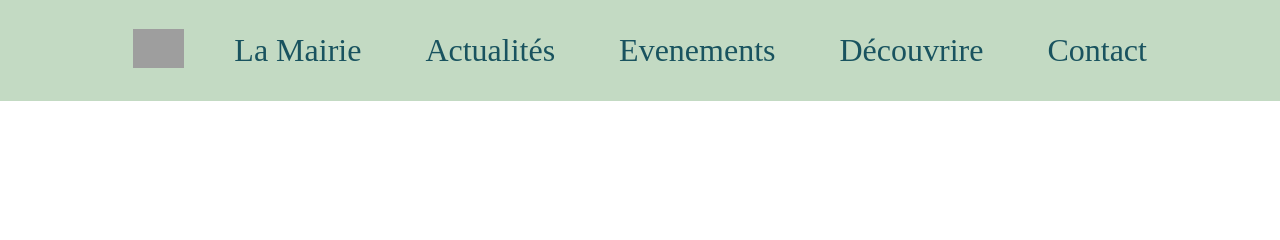
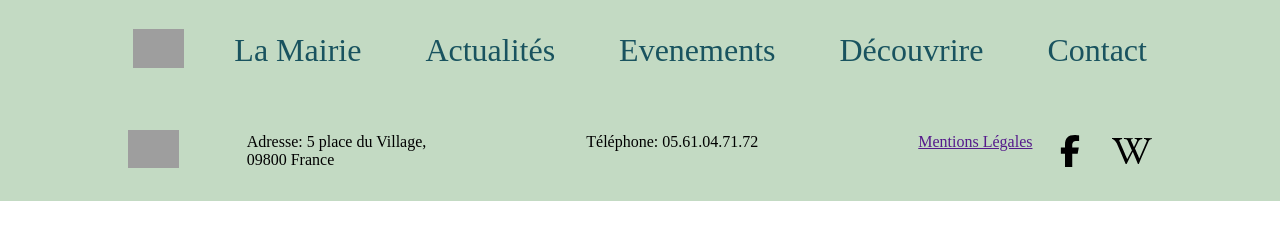
Before and after one commit to poutou89/Mairie-d-Aucazein, a website: page index.html in a window 1280 px wide. Drawn offline with Linux system fonts and the light colour scheme; grey boxes are pictures that could not be loaded; a web font is replaced by a local one.

Commit message:
ajout footer

```diff
--- a/assets/scss/layout/_footer.scss
+++ b/assets/scss/layout/_footer.scss
@@ -0,0 +1,24 @@
+@use "../abstract/variables" as vstyle;
+
+footer {
+    background-color: vstyle.$bg-color;
+    .container {
+        display: flex;
+        justify-content: space-between;
+        align-items: center;
+        .footer-logo {
+            width: 3.2rem;
+            img {
+                width: 100%;
+            }
+        }
+        ul {
+            display: flex;
+            gap: 20vh;
+        }
+        .rs {
+            display: flex;
+            gap: 4vh;
+        }
+    }
+}
--- a/index.html
+++ b/index.html
@@ -23,5 +23,24 @@
             </nav>
         </div>
     </header>
+    <main>
+
+    </main>
+    <footer>
+        <div class="container">
+            <div class="footer-logo">
+                <a href=""><img src="assets/img/cb96a936-78c0-4090-8032-29f881d721f7.png" alt=""></a>
+            </div>
+            <ul>
+                <li>Adresse: 5 place du Village,<br> 09800 France</li>
+                <li>Téléphone: 05.61.04.71.72</li>
+                <li><a href="">Mentions Légales</a></li>
+            </ul>
+            <div class="rs">
+                <img src="assets/img/facebook-f-brands (1).svg" alt="">
+                <img src="assets/img/wikipedia-w-brands (1).svg" alt="">
+            </div>
+        </div>
+    </footer>
 </body>
 </html>
```
Also changed, not shown: assets/css/style.css, assets/img/facebook-f-brands (1).svg (added), assets/img/wikipedia-w-brands (1).svg (added), 2 other files.
